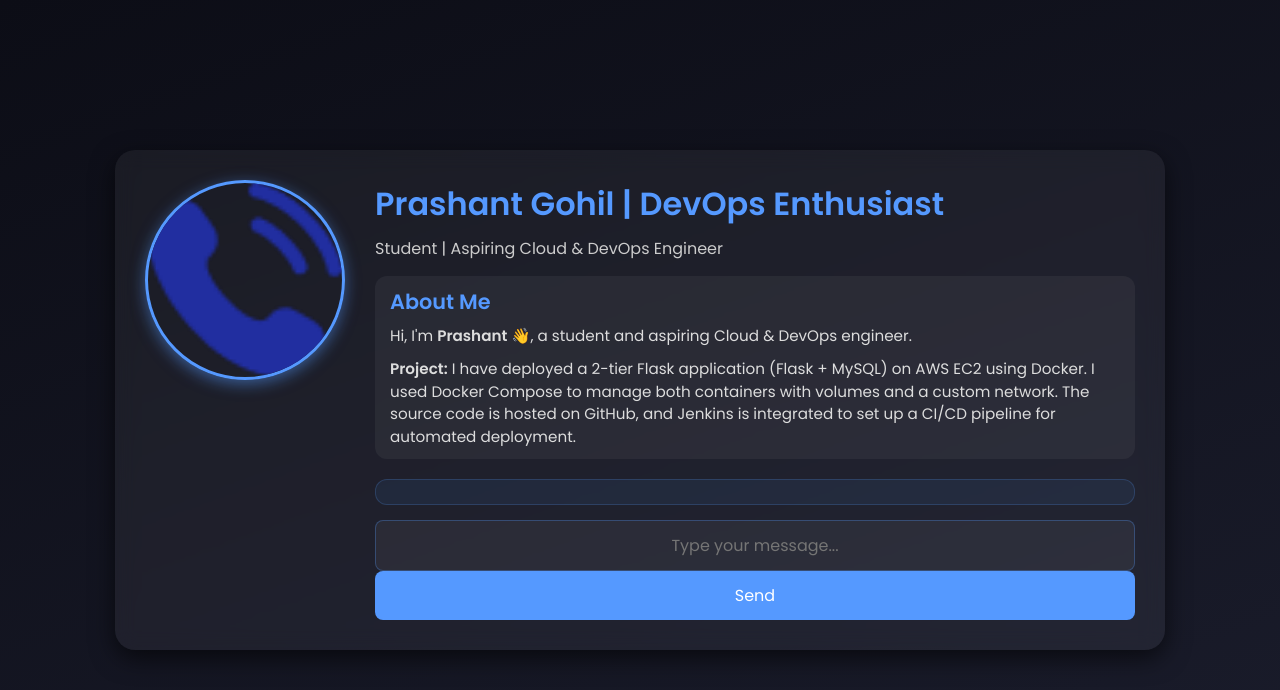
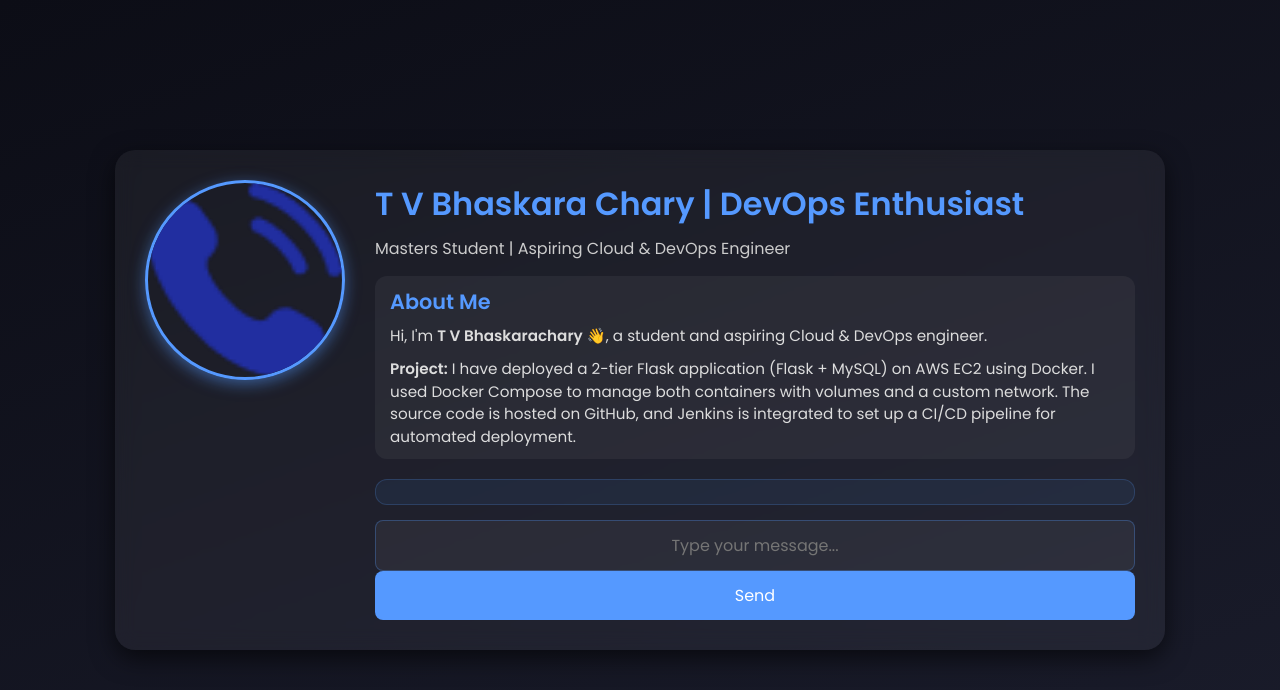
Before and after one commit to tvbchary-ms/DevOps-Project-1-Two-Tier-Flask-App, a Flask app: page / in a window 1280 px wide. Shown: the top 690 px of the page. Run offline with Flask 3, Linux system fonts and the light colour scheme; data that the repository does not hold is empty; some libraries are stand-ins or nearby versions.

Commit message:
index updated!

```diff
--- a/templates/index.html
+++ b/templates/index.html
@@ -4,7 +4,7 @@
 <head>
     <meta charset="UTF-8">
     <meta name="viewport" content="width=device-width, initial-scale=1.0">
-    <title>Prashant | Flask App 🚀</title>
+    <title>TVB Chary | Flask App 🚀</title>
     <style>
         @import url('https://fonts.googleapis.com/css2?family=Poppins:wght@300;400;600&display=swap');
 
@@ -169,13 +169,13 @@
         <!-- Content -->
         <div class="content">
             <div class="header">
-                <h1>Prashant Gohil | DevOps Enthusiast</h1>
-                <p>Student | Aspiring Cloud & DevOps Engineer</p>
+                <h1>T V Bhaskara Chary | DevOps Enthusiast</h1>
+                <p>Masters Student | Aspiring Cloud & DevOps Engineer</p>
             </div>
 
             <div class="about">
                 <h2>About Me</h2>
-                <p>Hi, I'm <b>Prashant</b> 👋, a student and aspiring Cloud & DevOps engineer.</p>
+                <p>Hi, I'm <b>T V Bhaskarachary</b> 👋, a student and aspiring Cloud & DevOps engineer.</p>
                 <p style="margin-top:10px;">
                     <b>Project:</b> I have deployed a 2-tier Flask application (Flask + MySQL) on AWS EC2 using Docker.
                     I used Docker Compose to manage both containers with volumes and a custom network.
```
